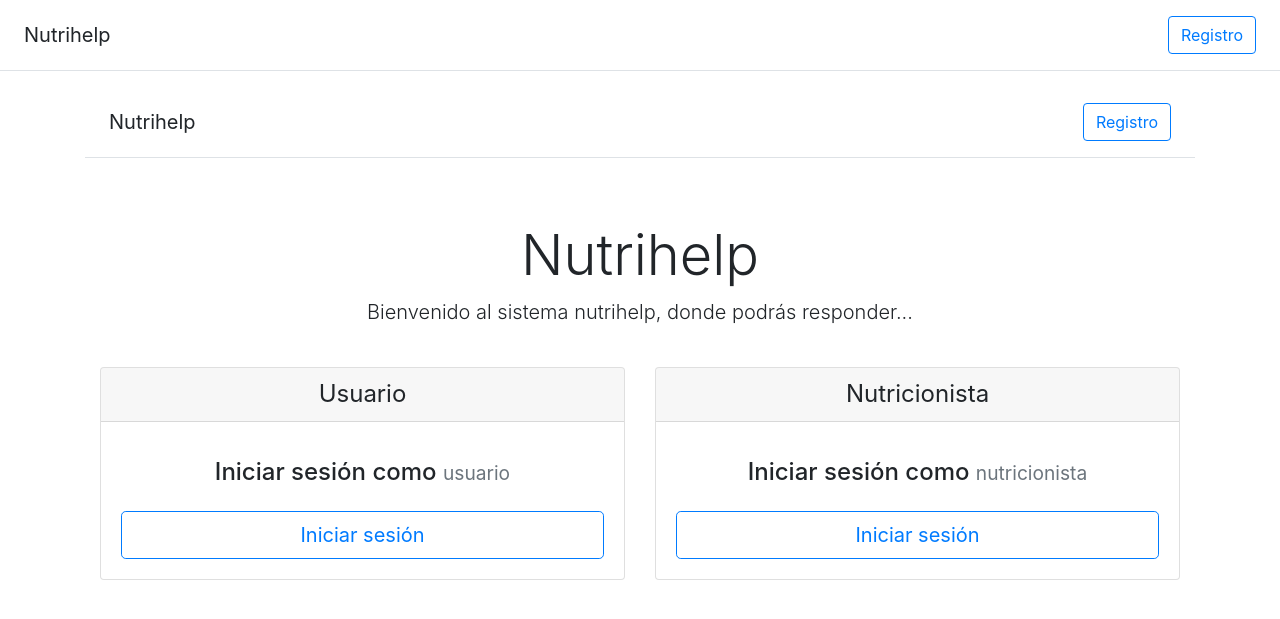
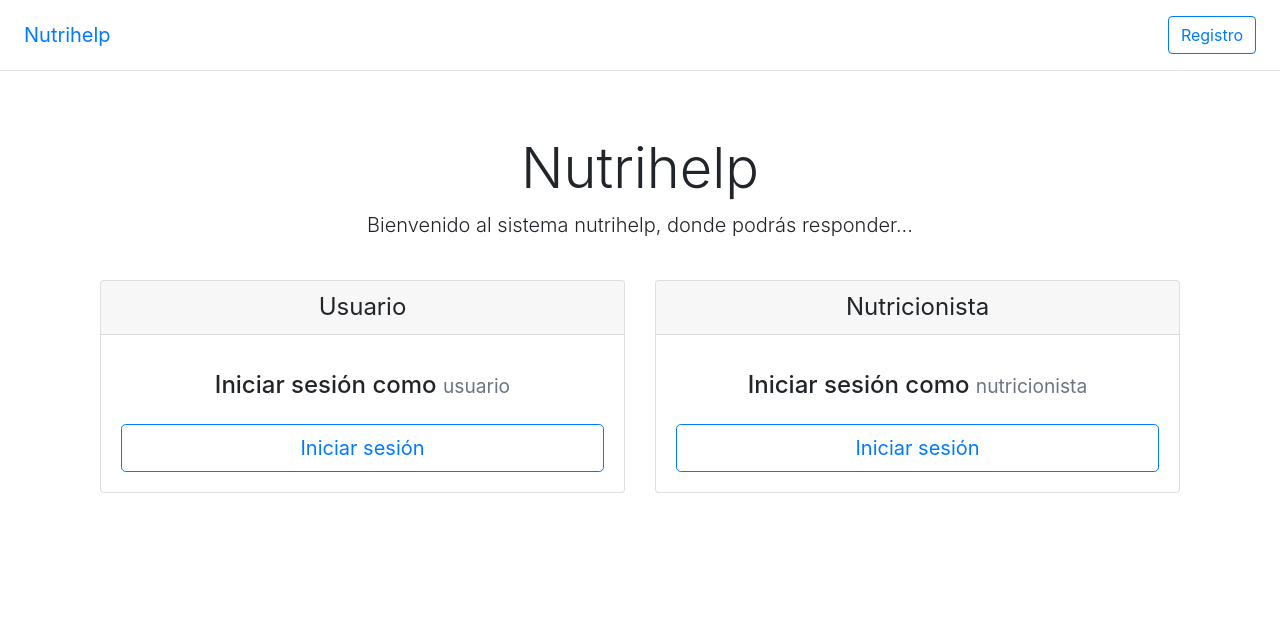
Before and after one commit to ErickAgrazal/docker-django-mongo, a Django app: page / in a window 1280 px wide. Shown: the top 619 px of the page. Run offline with Django 3.2, Linux system fonts and the light colour scheme; some libraries are stand-ins or nearby versions.

Commit message:
Added new landing and signup.

```diff
--- a/nutrihelp/apps/landing/templates/landing.html
+++ b/nutrihelp/apps/landing/templates/landing.html
@@ -1,8 +1,6 @@
 {% extends "base.html" %}
 
 {% block content %}
-    {% include "partials/navbar.html" %}
-
     <div class="pricing-header px-3 py-3 pt-md-5 pb-md-4 mx-auto text-center">
       <h1 class="display-4">Nutrihelp</h1>
       <p class="lead">Bienvenido al sistema nutrihelp, donde podrás responder...</p>
@@ -21,7 +19,7 @@
                   <h4 class="card-title pricing-card-title">Iniciar sesión como <small class="text-muted"> usuario</small></h4>
                   <li></li>
                 </ul>
-                <button type="button" class="btn btn-lg btn-block btn-outline-primary">Iniciar sesión</button>
+                <a href="{% url 'users:login' %}" class="btn btn-lg btn-block btn-outline-primary">Iniciar sesión</a>
               </div>
             </div>
           </div>
@@ -35,7 +33,7 @@
                   <h4 class="card-title pricing-card-title">Iniciar sesión como <small class="text-muted"> nutricionista</small></h4>
                   <li></li>
                 </ul>
-                <button type="button" class="btn btn-lg btn-block btn-outline-primary">Iniciar sesión</button>
+                <a href="/admin" class="btn btn-lg btn-block btn-outline-primary">Iniciar sesión</a>
               </div>
             </div>
           </div>
--- a/nutrihelp/apps/users/urls.py
+++ b/nutrihelp/apps/users/urls.py
@@ -7,6 +7,5 @@ app_name = "users"
 
 urlpatterns = [
     path('registro/', views.SignUp.as_view(), name='signup'),
-    path('login/regular', views.LoginRegular.as_view(), name='login-regular'),
-    path('login/admin', views.LoginAdmin.as_view(), name='login-admin'),
+    path('login/', views.LoginRegular.as_view(), name='login'),
 ]
--- a/nutrihelp/nutrihelp/settings.py
+++ b/nutrihelp/nutrihelp/settings.py
@@ -41,6 +41,7 @@ INSTALLED_APPS = [
     # My apps
     'apps',
     'apps.users',
+    'apps.landing',
     'crispy_forms',
 ]
 
--- a/nutrihelp/templates/partials/navbar.html
+++ b/nutrihelp/templates/partials/navbar.html
@@ -1,7 +1,7 @@
 <div class="d-flex flex-column flex-md-row align-items-center p-3 px-md-4 mb-3 bg-white border-bottom box-shadow">
-  <h5 class="my-0 mr-md-auto font-weight-normal">Nutrihelp</h5>
+  <h5 class="my-0 mr-md-auto font-weight-normal"><a href="/">Nutrihelp</a></h5>
   <nav class="my-2 my-md-0 mr-md-3">
     <a class="p-2 text-dark" href="#"></a>
   </nav>
-  <a class="btn btn-outline-primary" href="#">Registro</a>
+  <a class="btn btn-outline-primary" href="{% url 'users:signup' %}">Registro</a>
 </div>
```
Also changed, not shown: nutrihelp/apps/users/views.py (+1 -13 lines).
